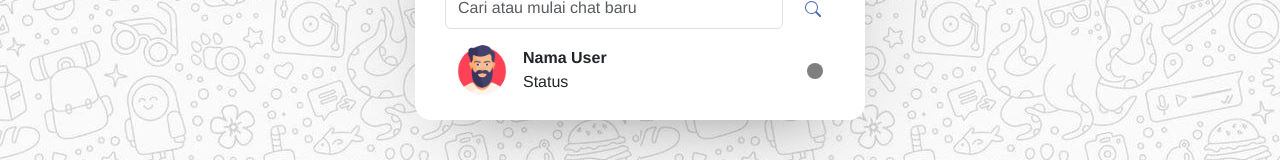
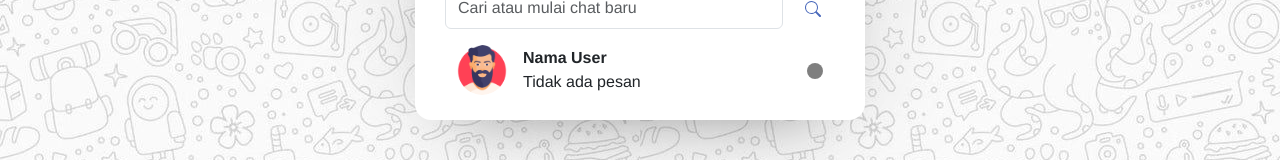
Before and after one commit to prasetyonoputra/cakap_react, a React (Create React App) app: page /home in a window 1280 px wide. Shown: the part 388-548 px from the top of the page. Built offline with nearby package versions, Linux system fonts and the light colour scheme.

Commit message:
homepage

```diff
--- a/src/components/home/HomeUserList.jsx
+++ b/src/components/home/HomeUserList.jsx
@@ -10,7 +10,7 @@ export default function HomeUserList() {
                     </div>
                     <div class="user-list ms-2 d-flex flex-column align-items-start">
                         <span class="fw-bold">Nama User</span>
-                        <span>Status</span>
+                        <span>Tidak ada pesan</span>
                     </div>
                 </div>
                 <div class="col d-flex align-items-center justify-content-center">
```
